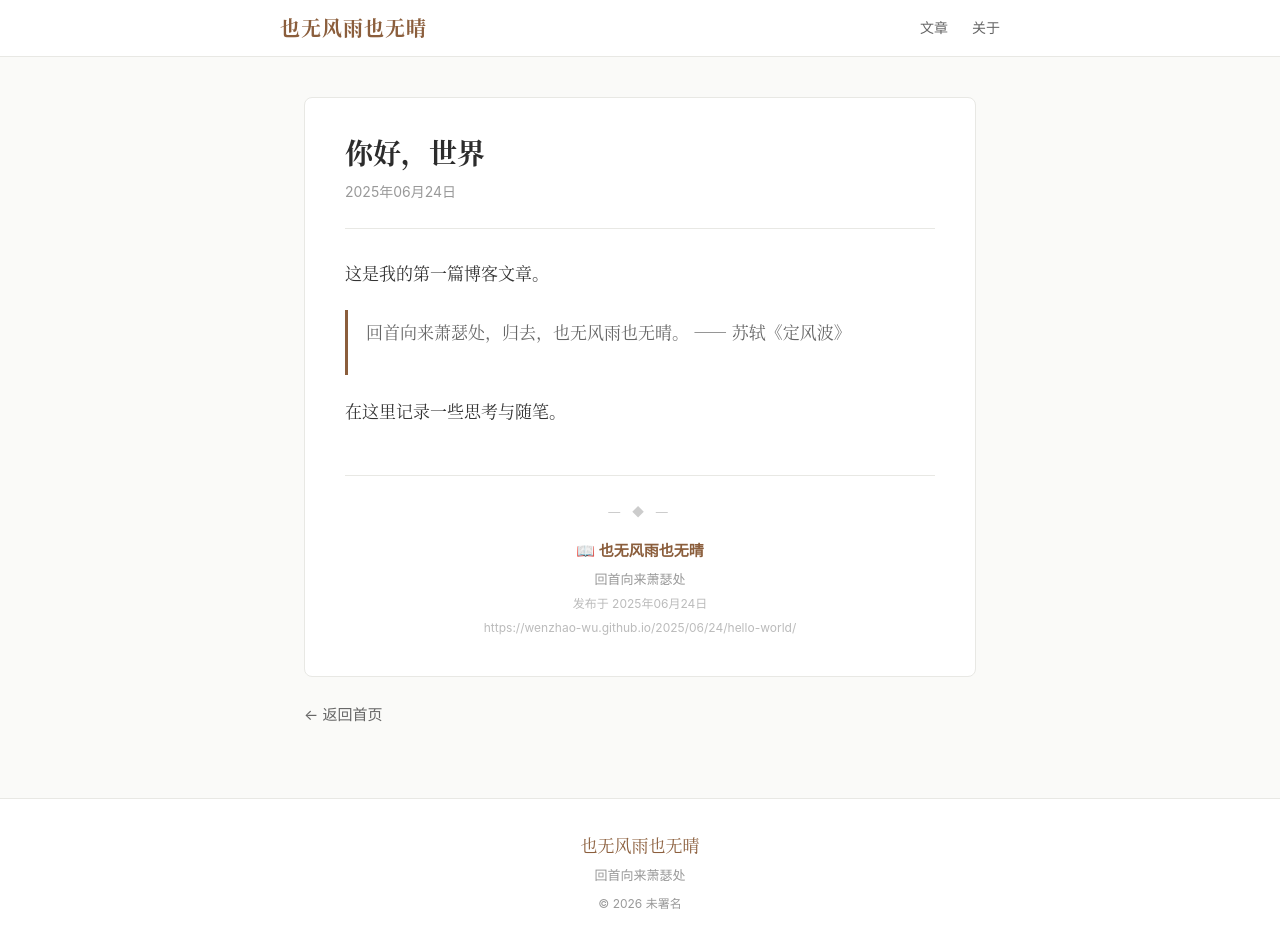
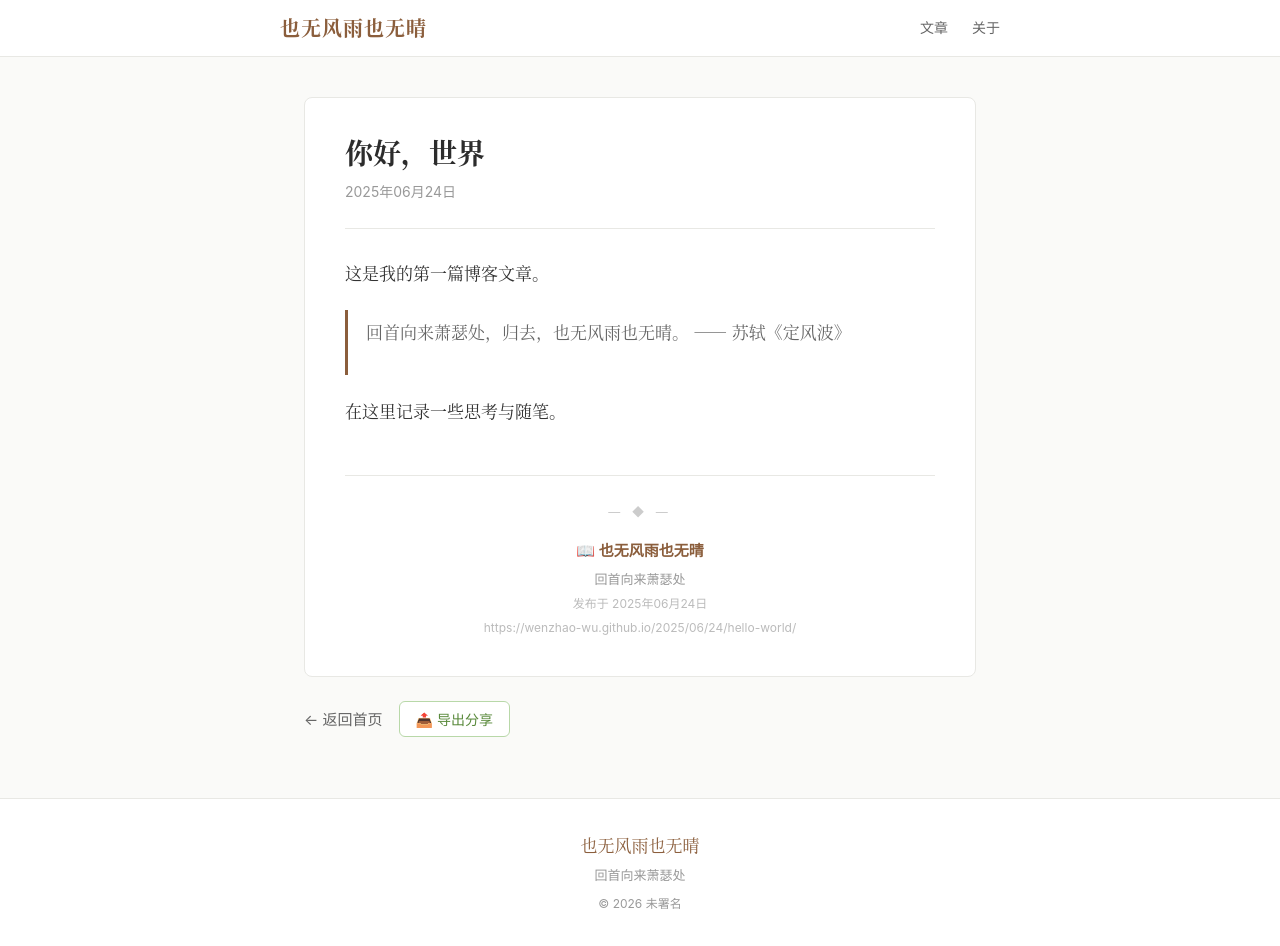
Before and after one commit to wenzhao-wu/wenzhao-wu.github.io, a Jekyll site: the page built from _posts/2025-06-24-hello-world.md, in a window 1280 px wide and 946 px high. Built offline with Jekyll 4.4.1, drawn with Linux system fonts in a browser that asks for light colours.

Commit message:
添加封面图和导出分享功能

```diff
--- a/_layouts/post.html
+++ b/_layouts/post.html
@@ -8,6 +8,10 @@
       <span>{{ page.date | date: "%Y年%m月%d日" }}</span>
     </div>
   </header>
+
+  {% if page.cover %}
+  <img class="article-cover" src="{{ page.cover | relative_url }}" alt="封面">
+  {% endif %}
 
   <div class="article-content">
     {{ content }}
@@ -23,4 +27,37 @@
 
 <nav class="post-nav">
   <a href="{{ '/' | relative_url }}">← 返回首页</a>
+  <button class="btn-export" onclick="exportArticle()">📤 导出分享</button>
 </nav>
+
+<script>
+function exportArticle() {
+  var title = '{{ page.title | escape }}';
+  var date = '{{ page.date | date: "%Y年%m月%d日" }}';
+  var cover = '{{ page.cover | default: "" | escape }}';
+  var blogName = '{{ site.title | escape }}';
+  var subtitle = '{{ site.subtitle | escape }}';
+  var content = document.querySelector('.article-content').innerHTML;
+
+  var html = '<!DOCTYPE html>\n<html lang="zh-CN">\n<head>\n<meta charset="UTF-8">\n';
+  html += '<meta name="viewport" content="width=device-width,initial-scale=1.0">\n';
+  html += '<title>' + title + ' - ' + blogName + '</title>\n';
+  html += '<style>';
+  html += '*{box-sizing:border-box;margin:0;padding:0}body{font-family:"Songti SC","STSong","SimSun",serif;background:#fafaf8;color:#2c2c2c;line-height:1.9}.container{max-width:780px;margin:0 auto;padding:40px 24px}.article-header{text-align:center;padding:40px 0 32px;border-bottom:1px solid #e0e0dc;margin-bottom:36px}.blog-name{font-size:14px;color:#8b5e3c;letter-spacing:2px;margin-bottom:4px}.blog-subtitle{font-size:12px;color:#aaa}.article-title{font-size:28px;font-weight:700;line-height:1.3;margin-bottom:12px}.article-date{font-size:14px;color:#999}.article-cover{max-width:100%;border-radius:8px;margin-bottom:28px}.article-content{font-size:17px;color:#333}.article-content p{margin-bottom:1.2em}.article-content h2,.article-content h3{margin-top:1.8em;margin-bottom:.8em}.article-content img{max-width:100%;border-radius:6px;margin:16px 0}.article-content blockquote{border-left:3px solid #8b5e3c;padding-left:16px;color:#666;margin:1em 0}.article-content pre{background:#f5f5f5;padding:16px;border-radius:6px;overflow-x:auto;font-size:14px}.article-content code{background:#f0f0f0;padding:2px 6px;border-radius:3px}.watermark{margin-top:48px;padding-top:24px;border-top:2px solid #e8e8e4;text-align:center;font-size:13px;color:#999;line-height:2}.watermark::before{content:"— ◆ —";display:block;color:#ccc;font-size:12px;margin-bottom:12px;letter-spacing:4px}.watermark .source{font-weight:600;color:#8b5e3c;font-size:15px}';
+  html += '@media print{body{background:#fff}.container{max-width:100%}}@media(max-width:640px){.article-title{font-size:22px}.container{padding:20px 16px}}</style>\n</head>\n<body>\n<div class="container">\n';
+  html += '<div class="article-header"><div class="blog-name">' + blogName + '</div><div class="blog-subtitle">' + subtitle + '</div></div>\n';
+  html += '<h1 class="article-title">' + title + '</h1>\n';
+  html += '<p class="article-date" style="text-align:center;color:#999;margin-bottom:24px;">' + date + '</p>\n';
+  if (cover) html += '<img class="article-cover" src="' + cover + '" alt="">\n';
+  html += '<div class="article-content">' + content + '</div>\n';
+  html += '<div class="watermark"><div class="source">📖 ' + blogName + '</div><div style="font-size:12px;color:#bbb;">' + date + '</div></div>\n';
+  html += '</div>\n</body>\n</html>';
+
+  var blob = new Blob([html], {type: 'text/html;charset=UTF-8'});
+  var a = document.createElement('a');
+  a.href = URL.createObjectURL(blob);
+  a.download = title.replace(/[\\/:*?"<>|]/g,'_').slice(0,50) + '.html';
+  a.click();
+  URL.revokeObjectURL(a.href);
+}
+</script>
--- a/assets/css/style.css
+++ b/assets/css/style.css
@@ -63,7 +63,13 @@
   background: var(--card); border-radius: var(--radius);
   padding: 24px 28px; text-decoration: none; color: inherit;
   border: 1px solid var(--border); transition: all 0.2s;
-  display: block;
+  display: flex; gap: 20px;
+}
+.post-card.has-cover { padding: 20px; }
+.post-card-body { flex: 1; min-width: 0; }
+.post-card-cover {
+  width: 120px; height: 90px; flex-shrink: 0;
+  border-radius: 6px; object-fit: cover; background: var(--bg);
 }
 .post-card:hover { border-color: #ccc; }
 .post-title {
@@ -135,10 +141,20 @@
 .watermark-subtitle { font-size: 13px; color: var(--text-lighter); }
 .watermark-meta { font-size: 12px; color: #bbb; }
 
+/* ====== Article cover ====== */
+.article-cover { max-width: 100%; border-radius: var(--radius); margin-bottom: 28px; display: block; }
+
 /* ====== Post nav ====== */
-.post-nav { margin-top: 24px; }
+.post-nav { margin-top: 24px; display: flex; gap: 16px; align-items: center; }
 .post-nav a { color: var(--text-light); text-decoration: none; font-size: 15px; }
 .post-nav a:hover { color: var(--accent); }
+.btn-export {
+  display: inline-flex; align-items: center; gap: 6px;
+  padding: 7px 16px; border-radius: 6px; font-size: 14px;
+  cursor: pointer; border: 1px solid #b8d8a8; background: #fff;
+  color: #5a8a3c; font-family: var(--sans); transition: all 0.2s;
+}
+.btn-export:hover { background: #f0f8eb; }
 
 /* ====== Footer ====== */
 .site-footer {
@@ -167,7 +183,8 @@
 @media (max-width: 640px) {
   .article { padding: 20px 24px; }
   .article-title { font-size: 22px; }
-  .post-card { padding: 20px; }
+  .post-card { flex-direction: column-reverse; padding: 20px; }
+  .post-card-cover { width: 100%; height: 160px; }
   .site-title { font-size: 17px; }
 }
 
```
Also changed, not shown: index.html (+5 -4 lines).
